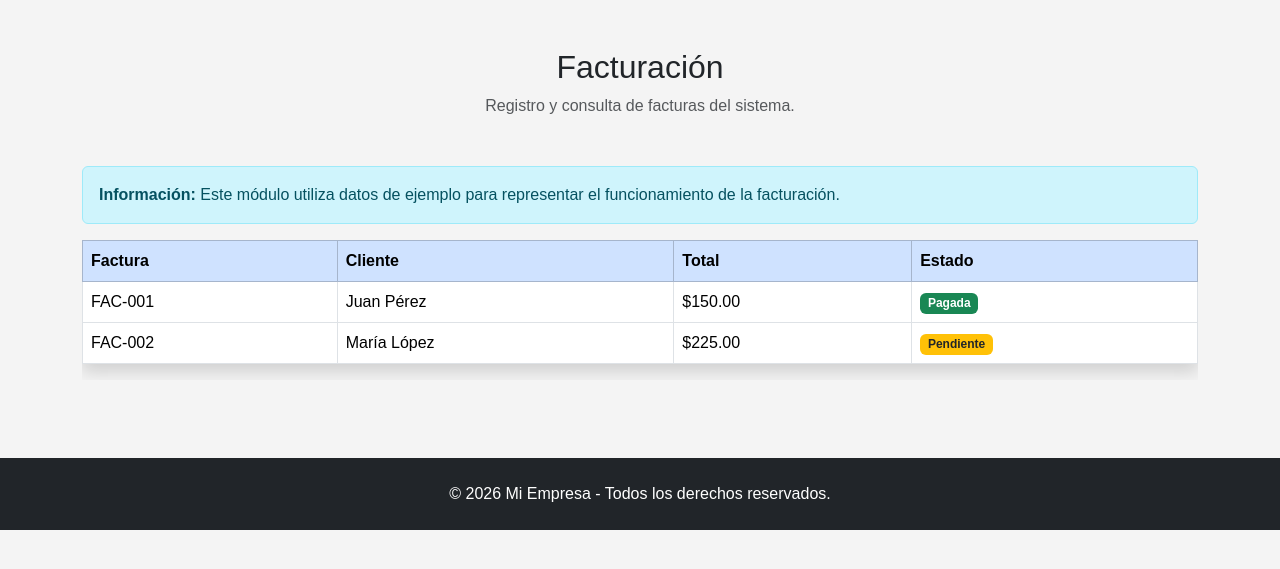
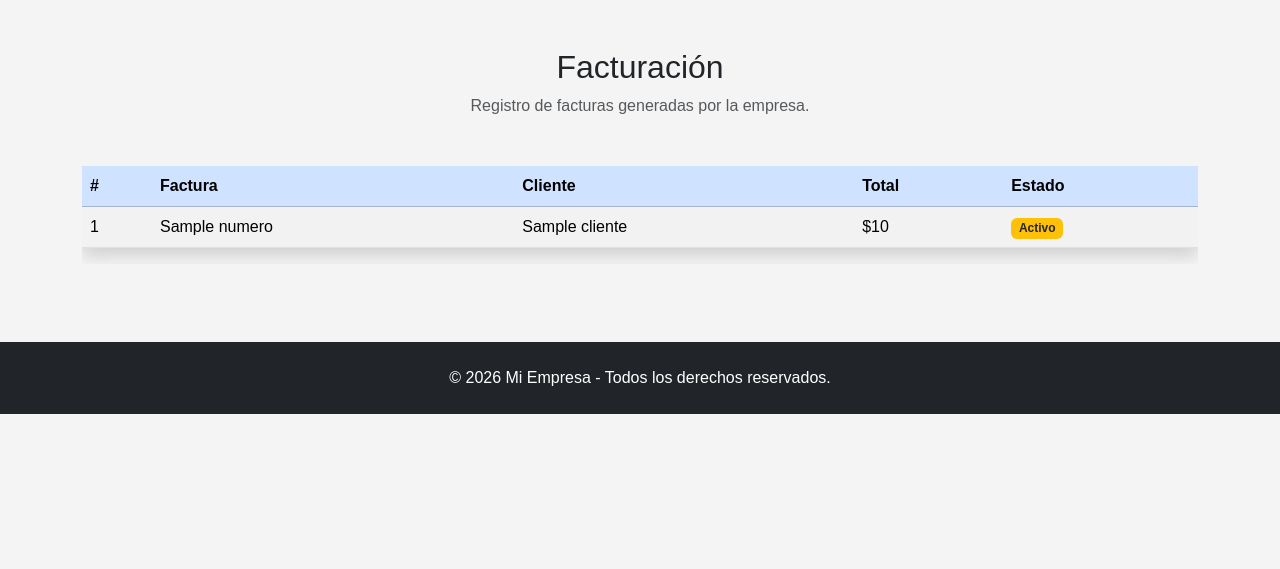
Before and after one commit to AdanCordova110/tarea-semana-4-index, a Flask app: template templates/facturacion.html in a window 1280 px wide. Shown: the part 200-769 px from the top of the page. Run offline with Flask 3, Linux system fonts and the light colour scheme; the template is opened without the code that fills it: most values are stand-ins (such as "Sample title", 1, 10 or a date in 2020).

Commit message:
semana 10 contenido dinamico con jinja2

```diff
--- a/app.py
+++ b/app.py
@@ -3,35 +3,271 @@ from flask import Flask, render_template
 app = Flask(__name__)
 
 
-# Página principal
+# ==========================================
+# DATOS DEL PROYECTO
+# ==========================================
+
+# Variable simple
+empresa = "Mi Empresa"
+
+
+# Lista de productos con diccionarios
+productos_lista = [
+    {
+        "nombre": "Diseño Web",
+        "precio": 250.00,
+        "stock": 10,
+        "categoria": "Desarrollo"
+    },
+    {
+        "nombre": "Desarrollo Web",
+        "precio": 450.00,
+        "stock": 5,
+        "categoria": "Desarrollo"
+    },
+    {
+        "nombre": "Soporte Técnico",
+        "precio": 80.00,
+        "stock": 0,
+        "categoria": "Soporte"
+    },
+    {
+        "nombre": "Mantenimiento Web",
+        "precio": 120.00,
+        "stock": 8,
+        "categoria": "Mantenimiento"
+    }
+]
+
+
+# Lista de clientes
+clientes_lista = [
+    {
+        "nombre": "Carlos Mendoza",
+        "correo": "carlos@email.com",
+        "telefono": "0991234567"
+    },
+    {
+        "nombre": "María López",
+        "correo": "maria@email.com",
+        "telefono": "0987654321"
+    },
+    {
+        "nombre": "Juan Pérez",
+        "correo": "juan@email.com",
+        "telefono": "0974561238"
+    }
+]
+
+
+# Lista de proveedores
+proveedores_lista = [
+    {
+        "nombre": "Tech Solutions",
+        "servicio": "Equipos informáticos",
+        "estado": "Activo"
+    },
+    {
+        "nombre": "Digital Store",
+        "servicio": "Accesorios tecnológicos",
+        "estado": "Activo"
+    },
+    {
+        "nombre": "Servicios Web EC",
+        "servicio": "Servicios digitales",
+        "estado": "Pendiente"
+    }
+]
+
+
+# Lista de facturas
+facturas_lista = [
+    {
+        "numero": "FAC-001",
+        "cliente": "Carlos Mendoza",
+        "total": 250.00,
+        "estado": "Pagada"
+    },
+    {
+        "numero": "FAC-002",
+        "cliente": "María López",
+        "total": 450.00,
+        "estado": "Pendiente"
+    },
+    {
+        "numero": "FAC-003",
+        "cliente": "Juan Pérez",
+        "total": 120.00,
+        "estado": "Pagada"
+    }
+]
+
+
+# ==========================================
+# PÁGINA PRINCIPAL
+# ==========================================
+
 @app.route("/")
 def inicio():
-    return render_template("index.html")
+
+    mensaje_bienvenida = "Bienvenido a Mi Empresa"
+
+    return render_template(
+        "index.html",
+        empresa=empresa,
+        mensaje_bienvenida=mensaje_bienvenida
+    )
 
 
-# Módulo de productos
+# ==========================================
+# MÓDULO DE PRODUCTOS
+# ==========================================
+
 @app.route("/productos")
 def productos():
-    return render_template("productos.html")
+    productos_lista = [
+        {
+            "nombre": "Laptop Lenovo",
+            "precio": 850.00,
+            "stock": 10
+        },
+        {
+            "nombre": "Mouse Logitech",
+            "precio": 25.50,
+            "stock": 5
+        },
+        {
+            "nombre": "Teclado Mecánico",
+            "precio": 75.00,
+            "stock": 0
+        },
+        {
+            "nombre": "Monitor Samsung",
+            "precio": 320.00,
+            "stock": 8
+        }
+    ]
+
+    return render_template(
+        "productos.html",
+        productos=productos_lista
+    )
+
+    return render_template(
+        "productos.html",
+        empresa=empresa,
+        productos=productos_lista
+    )
 
 
-# Módulo de clientes
+# ==========================================
+# MÓDULO DE CLIENTES
+# ==========================================
+
 @app.route("/clientes")
 def clientes():
-    return render_template("clientes.html")
+    clientes_lista = [
+        {
+            "nombre": "Juan Pérez",
+            "correo": "juan@email.com",
+            "estado": "Activo"
+        },
+        {
+            "nombre": "María López",
+            "correo": "maria@email.com",
+            "estado": "Activo"
+        },
+        {
+            "nombre": "Carlos Gómez",
+            "correo": "carlos@email.com",
+            "estado": "Inactivo"
+        },
+        {
+            "nombre": "Ana Torres",
+            "correo": "ana@email.com",
+            "estado": "Activo"
+        }
+    ]
+
+    return render_template(
+        "clientes.html",
+        clientes=clientes_lista
+    )
+
+    return render_template(
+        "clientes.html",
+        empresa=empresa,
+        clientes=clientes_lista
+    )
 
 
-# Módulo de proveedores
+# ==========================================
+# MÓDULO DE PROVEEDORES
+# ==========================================
+
 @app.route("/proveedores")
 def proveedores():
-    return render_template("proveedores.html")
+    proveedores_lista = [
+        {
+            "empresa": "TecnoSuministros",
+            "contacto": "Luis Andrade",
+            "telefono": "0991234567"
+        },
+        {
+            "empresa": "Distribuciones Ecuador",
+            "contacto": "Sofía Morales",
+            "telefono": "0987654321"
+        },
+        {
+            "empresa": "Importadora Digital",
+            "contacto": "Pedro Castillo",
+            "telefono": "0976543210"
+        }
+    ]
+
+    return render_template(
+        "proveedores.html",
+        proveedores=proveedores_lista
+    )
 
 
-# Módulo de facturación
+
+# ==========================================
+# MÓDULO DE FACTURACIÓN
+# ==========================================
+
 @app.route("/facturacion")
 def facturacion():
-    return render_template("facturacion.html")
+    facturas_lista = [
+        {
+            "numero": "FAC-001",
+            "cliente": "Juan Pérez",
+            "total": 125.50,
+            "estado": "Pagada"
+        },
+        {
+            "numero": "FAC-002",
+            "cliente": "María López",
+            "total": 280.00,
+            "estado": "Pendiente"
+        },
+        {
+            "numero": "FAC-003",
+            "cliente": "Carlos Gómez",
+            "total": 75.00,
+            "estado": "Pagada"
+        }
+    ]
 
+    return render_template(
+        "facturacion.html",
+        facturas=facturas_lista
+    )
+
+
+# ==========================================
+# EJECUTAR APLICACIÓN
+# ==========================================
 
 if __name__ == "__main__":
     app.run(debug=True)
--- a/templates/base.html
+++ b/templates/base.html
@@ -29,64 +29,8 @@
     </header>
 
 
-    <!-- Menú de navegación -->
-    <nav class="navbar navbar-expand-lg navbar-dark bg-dark">
-
-        <div class="container">
-
-            <a class="navbar-brand" href="{{ url_for('inicio') }}">
-                Mi Empresa
-            </a>
-
-            <button
-                class="navbar-toggler"
-                type="button"
-                data-bs-toggle="collapse"
-                data-bs-target="#menu">
-                <span class="navbar-toggler-icon"></span>
-            </button>
-
-            <div class="collapse navbar-collapse" id="menu">
-
-                <ul class="navbar-nav ms-auto">
-
-                    <li class="nav-item">
-                        <a class="nav-link" href="{{ url_for('inicio') }}">
-                            Inicio
-                        </a>
-                    </li>
-
-                    <li class="nav-item">
-                        <a class="nav-link" href="{{ url_for('productos') }}">
-                            Productos
-                        </a>
-                    </li>
-
-                    <li class="nav-item">
-                        <a class="nav-link" href="{{ url_for('clientes') }}">
-                            Clientes
-                        </a>
-                    </li>
-
-                    <li class="nav-item">
-                        <a class="nav-link" href="{{ url_for('proveedores') }}">
-                            Proveedores
-                        </a>
-                    </li>
-
-                    <li class="nav-item">
-                        <a class="nav-link" href="{{ url_for('facturacion') }}">
-                            Facturación
-                        </a>
-                    </li>
-
-                </ul>
-
-            </div>
-
-        </div>
-
-    </nav>
+    <!-- Componente reutilizable de navegación -->
+{% include "components/navbar.html" %}
 
 
     <!-- Contenido que cambiará en cada página -->
--- /dev/null
+++ b/templates/components/navbar.html
@@ -0,0 +1,59 @@
+<nav class="navbar navbar-expand-lg navbar-dark bg-dark">
+
+    <div class="container">
+
+        <a class="navbar-brand" href="{{ url_for('inicio') }}">
+            Mi Empresa
+        </a>
+
+        <button
+            class="navbar-toggler"
+            type="button"
+            data-bs-toggle="collapse"
+            data-bs-target="#menu">
+
+            <span class="navbar-toggler-icon"></span>
+
+        </button>
+
+        <div class="collapse navbar-collapse" id="menu">
+
+            <ul class="navbar-nav ms-auto">
+
+                <li class="nav-item">
+                    <a class="nav-link" href="{{ url_for('inicio') }}">
+                        Inicio
+                    </a>
+                </li>
+
+                <li class="nav-item">
+                    <a class="nav-link" href="{{ url_for('productos') }}">
+                        Productos
+                    </a>
+                </li>
+
+                <li class="nav-item">
+                    <a class="nav-link" href="{{ url_for('clientes') }}">
+                        Clientes
+                    </a>
+                </li>
+
+                <li class="nav-item">
+                    <a class="nav-link" href="{{ url_for('proveedores') }}">
+                        Proveedores
+                    </a>
+                </li>
+
+                <li class="nav-item">
+                    <a class="nav-link" href="{{ url_for('facturacion') }}">
+                        Facturación
+                    </a>
+                </li>
+
+            </ul>
+
+        </div>
+
+    </div>
+
+</nav>
--- a/templates/facturacion.html
+++ b/templates/facturacion.html
@@ -7,54 +7,59 @@
 <div class="text-center mb-5">
     <h2>Facturación</h2>
     <p class="text-muted">
-        Registro y consulta de facturas del sistema.
+        Registro de facturas generadas por la empresa.
     </p>
-</div>
-
-<div class="alert alert-info" role="alert">
-    <strong>Información:</strong>
-    Este módulo utiliza datos de ejemplo para representar
-    el funcionamiento de la facturación.
 </div>
 
 <div class="table-responsive">
 
-    <table class="table table-bordered table-hover shadow">
+    <table class="table table-striped table-hover shadow">
 
         <thead class="table-primary">
-
             <tr>
+                <th>#</th>
                 <th>Factura</th>
                 <th>Cliente</th>
                 <th>Total</th>
                 <th>Estado</th>
             </tr>
-
         </thead>
 
         <tbody>
 
+            {% for factura in facturas %}
+
             <tr>
-                <td>FAC-001</td>
-                <td>Juan Pérez</td>
-                <td>$150.00</td>
+
+                <td>{{ loop.index }}</td>
+
+                <td>{{ factura.numero }}</td>
+
+                <td>{{ factura.cliente }}</td>
+
+                <td>${{ factura.total }}</td>
+
                 <td>
-                    <span class="badge bg-success">
-                        Pagada
-                    </span>
+
+                    {% if factura.estado == "Pagada" %}
+
+                        <span class="badge bg-success">
+                            {{ factura.estado }}
+                        </span>
+
+                    {% else %}
+
+                        <span class="badge bg-warning text-dark">
+                            {{ factura.estado }}
+                        </span>
+
+                    {% endif %}
+
                 </td>
+
             </tr>
 
-            <tr>
-                <td>FAC-002</td>
-                <td>María López</td>
-                <td>$225.00</td>
-                <td>
-                    <span class="badge bg-warning text-dark">
-                        Pendiente
-                    </span>
-                </td>
-            </tr>
+            {% endfor %}
 
         </tbody>
 
```
Also changed, not shown: templates/clientes.html (+23 -22 lines), templates/productos.html (+28 -26 lines), templates/proveedores.html (+27 -33 lines).
